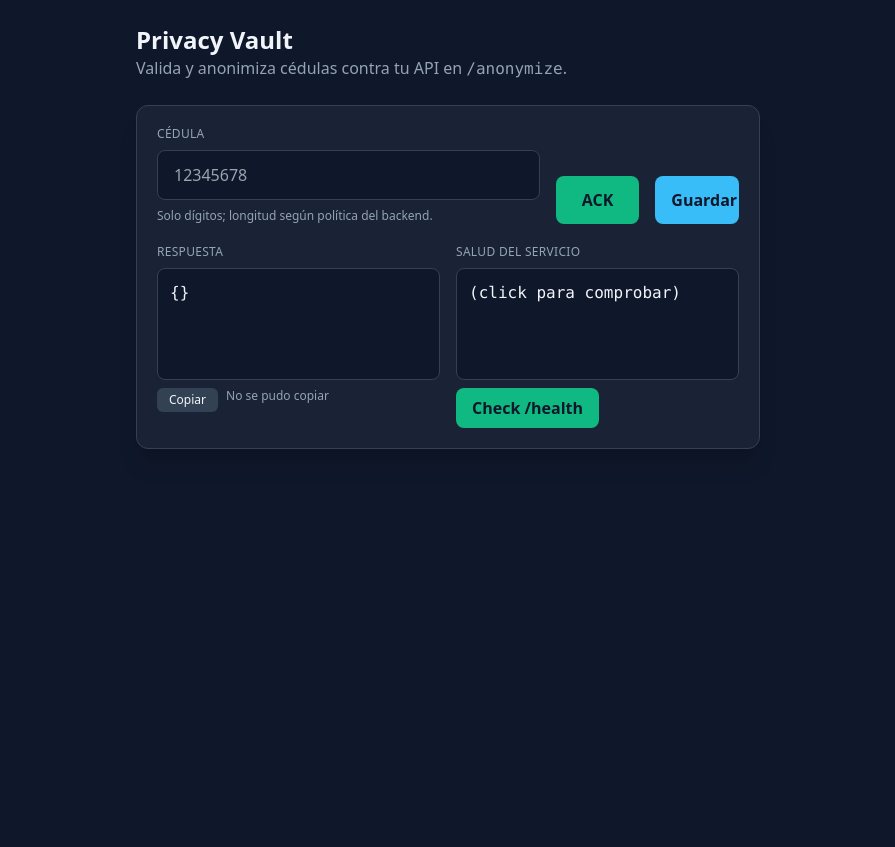
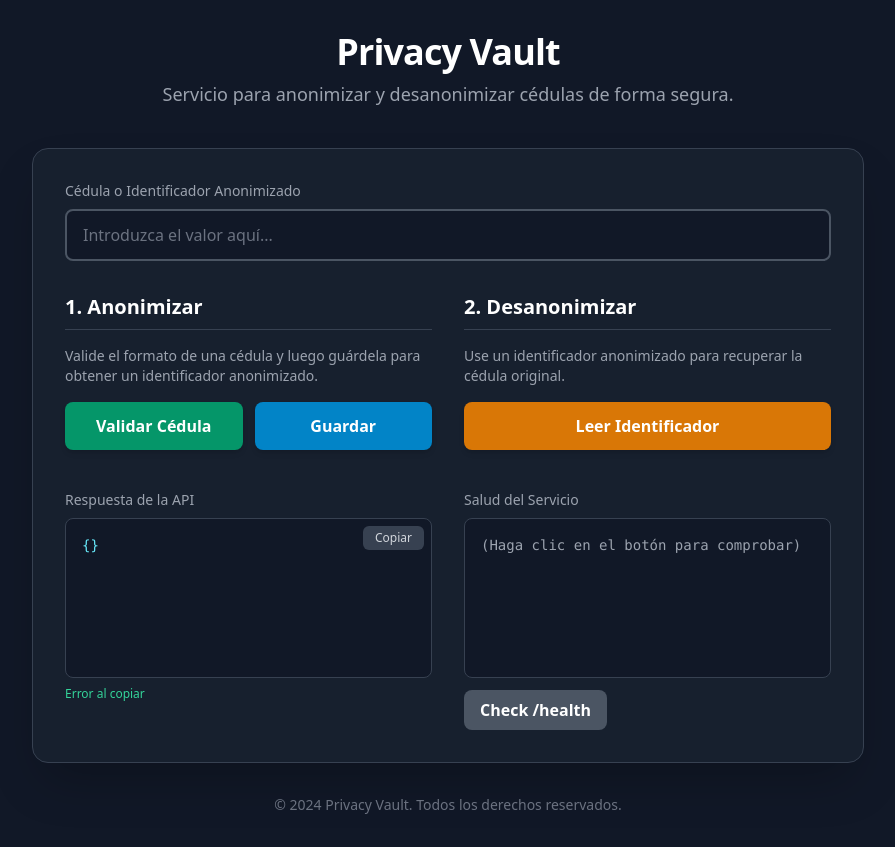
Before and after one commit to loopi346/MAIT-Privacy-Vault, a website: page public/index.html in a window 1280 px wide. Both pictures are taken after a click on the button "Copiar". Shown: the whole page, without its empty margins (192-1087 px from the left). Before the commit the page ends 800 px from the top, so only its background shows below. Drawn offline with nearby package versions, Linux system fonts and the light colour scheme.

Commit message:
feat: Implementa desanonimización y rediseña la UI

```diff
--- a/public/index.html
+++ b/public/index.html
@@ -1,59 +1,116 @@
 <!doctype html>
-<html lang="en">
+<html lang="es">
   <head>
     <meta charset="utf-8" />
     <meta name="viewport" content="width=device-width, initial-scale=1" />
     <title>Privacy Vault - Cédula Anonymizer</title>
     <script src="https://cdn.tailwindcss.com"></script>
+    <style>
+      /* Simple transition for a smoother UI */
+      button, input {
+        transition: all 0.15s ease-in-out;
+      }
+    </style>
   </head>
-  <body class="bg-slate-900 text-slate-100">
-    <div class="max-w-2xl mx-auto p-6">
-      <div class="mb-6">
-        <h1 class="text-2xl font-semibold">Privacy Vault</h1>
-        <p class="text-slate-400">Valida y anonimiza cédulas contra tu API en <span class="font-mono">/anonymize</span>.</p>
-      </div>
+  <body class="bg-gray-900 text-gray-300 font-sans antialiased">
+    <div class="container mx-auto max-w-4xl p-4 sm:p-6 lg:p-8">
 
-      <div class="bg-slate-800/70 border border-slate-700 rounded-xl p-5 shadow-xl">
-        <form id="form" class="grid gap-4 md:grid-cols-12 items-end">
-          <div class="md:col-span-8">
-            <label for="cedula" class="block text-xs uppercase tracking-wide text-slate-400 mb-2">Cédula</label>
-            <input id="cedula" name="cedula" type="text" inputmode="numeric" pattern="[0-9]*" placeholder="12345678" required class="w-full rounded-lg border border-slate-700 bg-slate-900 px-4 py-3 outline-none focus:ring-2 focus:ring-emerald-500" />
-            <div class="text-xs text-slate-400 mt-2">Solo dígitos; longitud según política del backend.</div>
+      <!-- Header -->
+      <header class="text-center mb-10">
+        <h1 class="text-4xl font-bold text-white tracking-tight">Privacy Vault</h1>
+        <p class="mt-2 text-lg text-gray-400">Servicio para anonimizar y desanonimizar cédulas de forma segura.</p>
+      </header>
+
+      <!-- Main Content -->
+      <main class="bg-gray-800/50 border border-gray-700 rounded-2xl shadow-2xl p-6 md:p-8">
+
+        <!-- Input Section -->
+        <div class="mb-8">
+          <label for="cedula" class="block text-sm font-medium text-gray-400 mb-2">Cédula o Identificador Anonimizado</label>
+          <input
+            id="cedula"
+            name="cedula"
+            type="text"
+            placeholder="Introduzca el valor aquí..."
+            required
+            class="w-full rounded-lg border-2 border-gray-600 bg-gray-900 px-4 py-3 text-white placeholder-gray-500 outline-none focus:ring-2 focus:ring-cyan-500 focus:border-cyan-500"
+          />
+        </div>
+
+        <!-- Actions: Anonymize and Deanonymize -->
+        <div class="grid md:grid-cols-2 gap-8">
+
+          <!-- Anonymize Section -->
+          <div class="flex flex-col gap-4">
+            <h2 class="text-xl font-semibold text-white border-b border-gray-700 pb-2">1. Anonimizar</h2>
+            <p class="text-sm text-gray-400">Valide el formato de una cédula y luego guárdela para obtener un identificador anonimizado.</p>
+            <form id="form" class="flex flex-col sm:flex-row gap-3">
+              <button class="w-full rounded-lg bg-emerald-600 hover:bg-emerald-500 text-white font-semibold px-4 py-3 shadow-md" type="submit">Validar Cédula</button>
+              <button class="w-full rounded-lg bg-sky-600 hover:bg-sky-500 text-white font-semibold px-4 py-3 shadow-md" type="button" id="btn-anonymize">Guardar</button>
+            </form>
           </div>
-          <div class="md:col-span-2 flex gap-2">
-            <button class="w-full rounded-lg bg-emerald-500 hover:bg-emerald-400 text-slate-900 font-semibold px-4 py-3" type="submit">ACK</button>
+
+          <!-- Deanonymize Section -->
+          <div class="flex flex-col gap-4">
+            <h2 class="text-xl font-semibold text-white border-b border-gray-700 pb-2">2. Desanonimizar</h2>
+            <p class="text-sm text-gray-400">Use un identificador anonimizado para recuperar la cédula original.</p>
+            <button class="w-full rounded-lg bg-amber-600 hover:bg-amber-500 text-white font-semibold px-4 py-3 shadow-md" type="button" id="btn-deanonymize">
+              Leer Identificador
+            </button>
           </div>
-          <div class="md:col-span-2 flex gap-2">
-            <button class="w-full rounded-lg bg-sky-400 hover:bg-sky-300 text-slate-900 font-semibold px-4 py-3" type="button" id="btn-anonymize">Guardar</button>
+
+        </div>
+
+        <!-- Output Section -->
+        <div class="grid md:grid-cols-2 gap-8 mt-10">
+
+          <!-- API Response -->
+          <div>
+            <label class="block text-sm font-medium text-gray-400 mb-2">Respuesta de la API</label>
+            <div class="relative">
+              <pre id="output" class="min-h-[160px] text-sm rounded-lg border border-gray-700 bg-gray-900 p-4 overflow-auto font-mono text-cyan-300">{}</pre>
+              <button id="btn-copy" class="absolute top-2 right-2 text-xs px-3 py-1 rounded-md bg-gray-700 hover:bg-gray-600 text-gray-300">Copiar</button>
+            </div>
+            <span id="copy-status" class="inline-block mt-2 text-xs text-emerald-400"></span>
           </div>
-        </form>
 
-        <div class="grid md:grid-cols-2 gap-4 mt-5">
+          <!-- Service Health -->
           <div>
-            <div class="text-xs uppercase tracking-wide text-slate-400 mb-2">Respuesta</div>
-            <pre id="output" class="min-h-[112px] rounded-lg border border-slate-700 bg-slate-900 p-3 overflow-auto">{}</pre>
-            <div class="flex gap-2 mt-2">
-              <button id="btn-copy" class="text-xs px-3 py-1 rounded-md bg-slate-700 hover:bg-slate-600">Copiar</button>
-              <span id="copy-status" class="text-xs text-slate-400"></span>
-            </div>
+            <label class="block text-sm font-medium text-gray-400 mb-2">Salud del Servicio</label>
+            <pre id="health" class="min-h-[160px] text-sm rounded-lg border border-gray-700 bg-gray-900 p-4 overflow-auto font-mono text-gray-400">(Haga clic en el botón para comprobar)</pre>
+            <button class="mt-3 w-full sm:w-auto rounded-lg bg-gray-600 hover:bg-gray-500 text-white font-semibold px-4 py-2" id="btn-health" type="button">Check /health</button>
           </div>
-          <div>
-            <div class="text-xs uppercase tracking-wide text-slate-400 mb-2">Salud del servicio</div>
-            <pre id="health" class="min-h-[112px] rounded-lg border border-slate-700 bg-slate-900 p-3 overflow-auto">(click para comprobar)</pre>
-            <button class="mt-2 rounded-lg bg-emerald-500 hover:bg-emerald-400 text-slate-900 font-semibold px-4 py-2" id="btn-health" type="button">Check /health</button>
-          </div>
+
         </div>
-      </div>
+      </main>
+
+      <!-- Footer -->
+      <footer class="text-center mt-8">
+        <p class="text-sm text-gray-500">&copy; 2024 Privacy Vault. Todos los derechos reservados.</p>
+      </footer>
+
     </div>
 
     <script>
+      // --- Element References ---
       const outputEl = document.getElementById('output');
       const cedulaEl = document.getElementById('cedula');
       const formEl = document.getElementById('form');
       const anonymizeBtn = document.getElementById('btn-anonymize');
+      const deanonymizeBtn = document.getElementById('btn-deanonymize');
       const healthBtn = document.getElementById('btn-health');
       const healthEl = document.getElementById('health');
+      const copyBtn = document.getElementById('btn-copy');
+      const copyStatusEl = document.getElementById('copy-status');
 
+      // --- Helper Functions ---
+
+      /**
+       * Performs a POST request with a JSON body.
+       * @param {string} path - The API endpoint path.
+       * @param {object} body - The JSON body to send.
+       * @returns {Promise<{status: number, data: object|string}>}
+       */
       async function postJson(path, body) {
         const res = await fetch(path, {
           method: 'POST',
@@ -65,33 +122,63 @@
         return { status: res.status, data };
       }
 
+      /**
+       * Displays a value in a target preformatted element.
+       * @param {HTMLElement} target - The <pre> element to display in.
+       * @param {any} value - The value to display.
+       */
       function display(target, value) {
         target.textContent = typeof value === 'string' ? value : JSON.stringify(value, null, 2);
       }
 
+      // --- Event Listeners ---
+
+      // Validate (ACK)
       formEl.addEventListener('submit', async (e) => {
         e.preventDefault();
         const cedula = cedulaEl.value.trim();
         if (!cedula) return;
         try {
           const result = await postJson('/anonymize/cedula', { cedula });
-          display(outputEl, { endpoint: '/anonymize/cedula', ...result });
+          display(outputEl, result);
         } catch (err) {
           display(outputEl, { error: true, message: err?.message || String(err) });
         }
       });
 
+      // Anonymize (Guardar)
       anonymizeBtn.addEventListener('click', async () => {
+        console.log('Evento click en "Guardar" iniciado.'); // 1. Mensaje para saber que entramos aquí
+        debugger; // 2. El código se pausará aquí si las herramientas de desarrollador están abiertas
+
         const cedula = cedulaEl.value.trim();
+        console.log('Valor a anonimizar:', cedula); // 3. Imprimimos el valor que vamos a enviar
+
         if (!cedula) return;
         try {
+          console.log('Enviando petición a /anonymize/cedula/anonymize...');
           const result = await postJson('/anonymize/cedula/anonymize', { cedula });
-          display(outputEl, { endpoint: '/anonymize/cedula/anonymize', ...result });
+          console.log('Respuesta del servidor:', result); // 4. Vemos qué respondió el servidor
+          display(outputEl, result);
+        } catch (err) {
+          console.error('¡Ocurrió un error en la petición!', err); // 5. Si algo falla, se imprimirá el error en rojo
+          display(outputEl, { error: true, message: err?.message || String(err), stack: err.stack });
+        }
+      });
+
+      // Deanonymize (Leer)
+      deanonymizeBtn.addEventListener('click', async () => {
+        const cedulaAnonimizada = cedulaEl.value.trim();
+        if (!cedulaAnonimizada) return;
+        try {
+          const result = await postJson('/deanonymize', { cedulaAnonimizada });
+          display(outputEl, result);
         } catch (err) {
           display(outputEl, { error: true, message: err?.message || String(err) });
         }
       });
 
+      // Health Check
       healthBtn.addEventListener('click', async () => {
         try {
           const res = await fetch('/health');
@@ -102,13 +189,14 @@
         }
       });
 
-      document.getElementById('btn-copy').addEventListener('click', async () => {
+      // Copy to Clipboard
+      copyBtn.addEventListener('click', async () => {
         try {
           await navigator.clipboard.writeText(outputEl.textContent);
-          document.getElementById('copy-status').textContent = 'Copiado';
-          setTimeout(() => (document.getElementById('copy-status').textContent = ''), 1200);
+          copyStatusEl.textContent = '¡Copiado!';
+          setTimeout(() => (copyStatusEl.textContent = ''), 2000);
         } catch (_) {
-          document.getElementById('copy-status').textContent = 'No se pudo copiar';
+          copyStatusEl.textContent = 'Error al copiar';
         }
       });
     </script>
```
Also changed, not shown: package.json (+7 -4 lines), server.js (+105 -32 lines), 2 other files.
